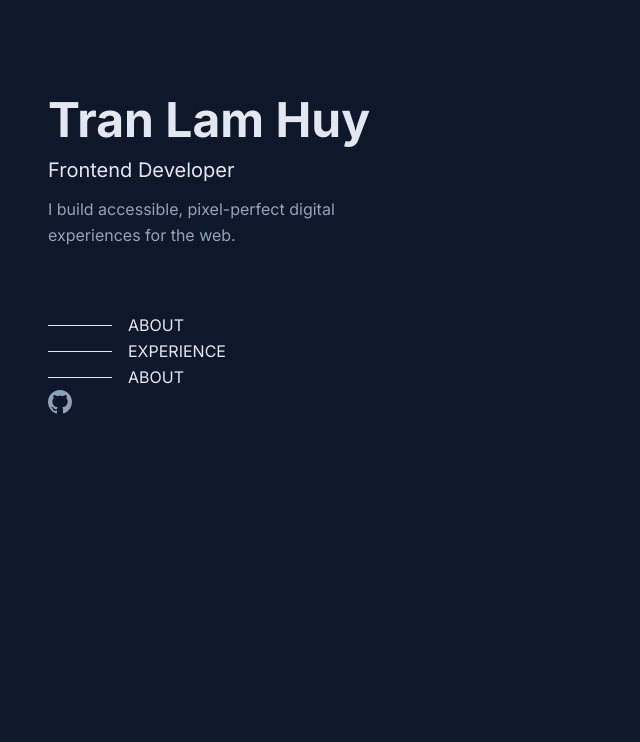
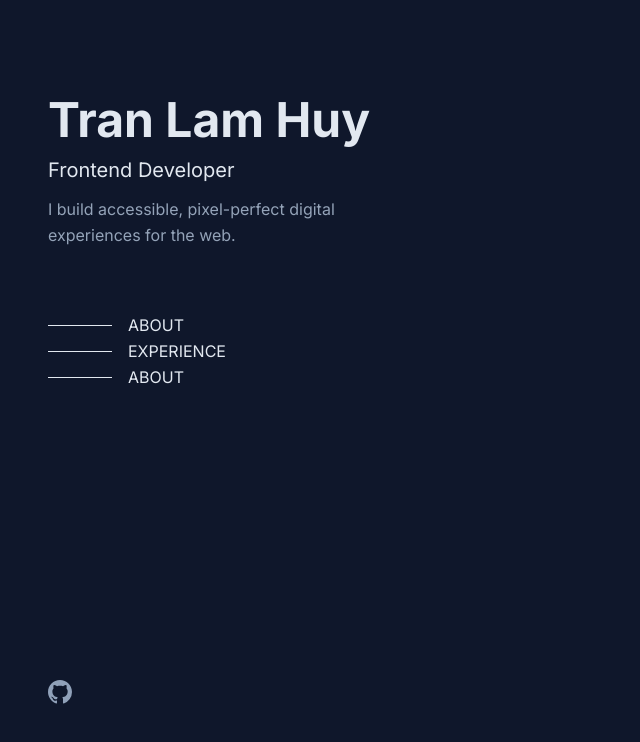
Before and after one commit to TranLamHuyB2017044/my-portfolio-nextjs, a Next.js app: page / in a window 1280 px wide. Shown: the top 742 px of the page, without its empty margins (0-640 px from the left). Built offline with nearby package versions, Linux system fonts and the light colour scheme.

Commit message:
chore: add min height to justify content

```diff
--- a/app/components/Header.tsx
+++ b/app/components/Header.tsx
@@ -3,7 +3,7 @@ import GitHubIcon from './icons/GitHubIcon'
 
 export default function Header() {
     return (
-        <header className='flex flex-col py-24'>
+        <header className='flex flex-col justify-between py-24 min-h-screen'>
             <div>
                 <section id='infomation'>
                     <h1 className="text-5xl font-bold text-base-1">
```
